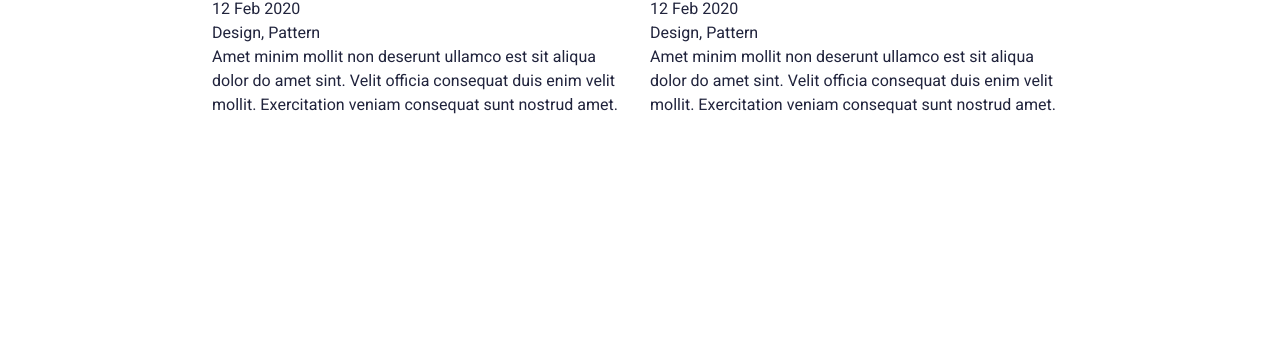
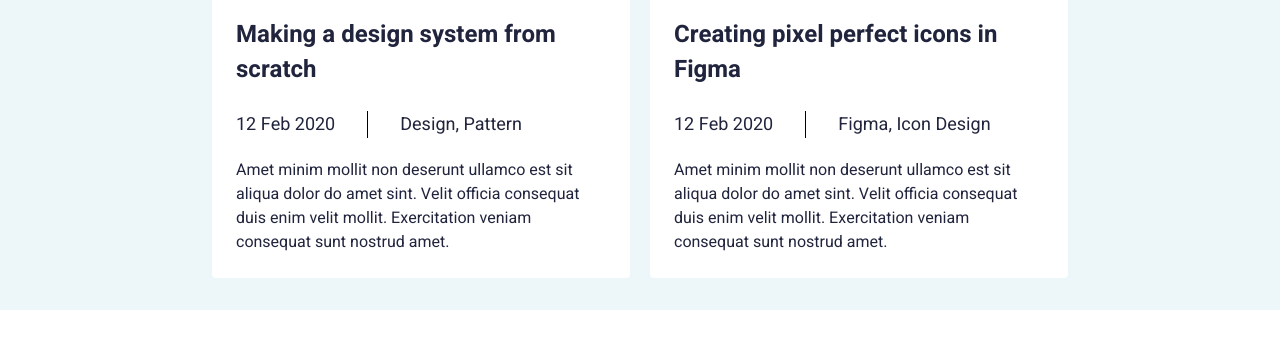
Before and after one commit to RakhmetovNurbolat/Jhon, a plain HTML site: page index.html in a window 1280 px wide. Shown: the part 675-1013 px from the top of the page. Before the commit the page ends 800 px from the top, so only its background shows below. Drawn offline with Linux system fonts and the light colour scheme.

Commit message:
block_posts

```diff
--- a/css/main.css
+++ b/css/main.css
@@ -86,21 +86,27 @@
 /* POSTS */
 .posts{
     margin-top: 72px;
-    margin-bottom: 32px;
+    margin-bottom: 28px;
     background-color: #EDF7FA;
 }
 .posts__header{
     overflow: hidden;
+    margin-bottom: 16px;
 
 }
 .posts__title{
     float: left;
+    font-size: 22px;
 }
 .posts__header a{
     float: right;
     text-decoration: none;
     font-size: 16px;
     color: #00A8CC;
+}
+.posts .wrapper{
+    padding-top: 20px;
+    padding-bottom: 32px;
 }
 .posts__cards{
     overflow: hidden;
@@ -109,7 +115,38 @@
     width: calc(50% - 10px);
     float: left;
     margin-right: 20px;
+    background-color: #FFF;
+    border-radius: 4px;
+    padding: 24px;
+
 }
 .posts__card:last-child{
     margin-right: 0;
 }
+.posts__card-title{
+    font-size: 24px;
+    font-weight: 700;
+}
+.posts__data,
+.posts__tags{
+    float: left;
+    font-size: 18px;
+}
+.clearfix{
+    clear: both;
+}
+.posts__data{
+    border-right: 1px solid #000;
+    padding-right: 32px;
+}
+.posts__tags{
+    margin-left: 32px;
+}
+.posts__card-info{
+    margin-top: 24px;
+}
+.posts__card-text{
+    margin-top: 20px;
+}
+
+/*End Postss*/
--- a/index.html
+++ b/index.html
@@ -40,15 +40,16 @@
     <div class="posts">
         <div class="wrapper">
             <div class="posts__header">
-                <div class="posts_title">Recent posts</div>
+                <div class="posts__title">Recent posts</div>
                 <a href="#">View all</a>
             </div>
-            <div class="posts_cards">
+            <div class="posts__cards">
                 <div class="posts__card">
                     <div class="posts__card-title">Making a design system from scratch</div>
                     <div class="posts__card-info">
                         <div class="posts__data">12 Feb 2020</div>
                         <div class="posts__tags">Design, Pattern</div>
+                        <div class="clearfix"></div>
                     </div>
                     <div class="posts__card-text">
                         Amet minim mollit non deserunt ullamco est sit aliqua dolor do amet sint. Velit officia consequat duis enim velit mollit. Exercitation veniam consequat sunt nostrud amet.
@@ -56,15 +57,17 @@
                 </div>
 
                 <div class="posts__card">
-                    <div class="posts__card-titlr">Making a design system from scratch</div>
+                    <div class="posts__card-title">Creating pixel perfect icons in Figma</div>
                     <div class="posts__card-info">
                         <div class="posts__data">12 Feb 2020</div>
-                        <div class="posts__tags">Design, Pattern</div>
+                        <div class="posts__tags">Figma, Icon Design</div>
+                        <div class="clearfix"></div>
                     </div>
                     <div class="posts__card-text">
                         Amet minim mollit non deserunt ullamco est sit aliqua dolor do amet sint. Velit officia consequat duis enim velit mollit. Exercitation veniam consequat sunt nostrud amet.
                     </div>
                 </div>
+
             </div>
         </div>
     </div>
```
